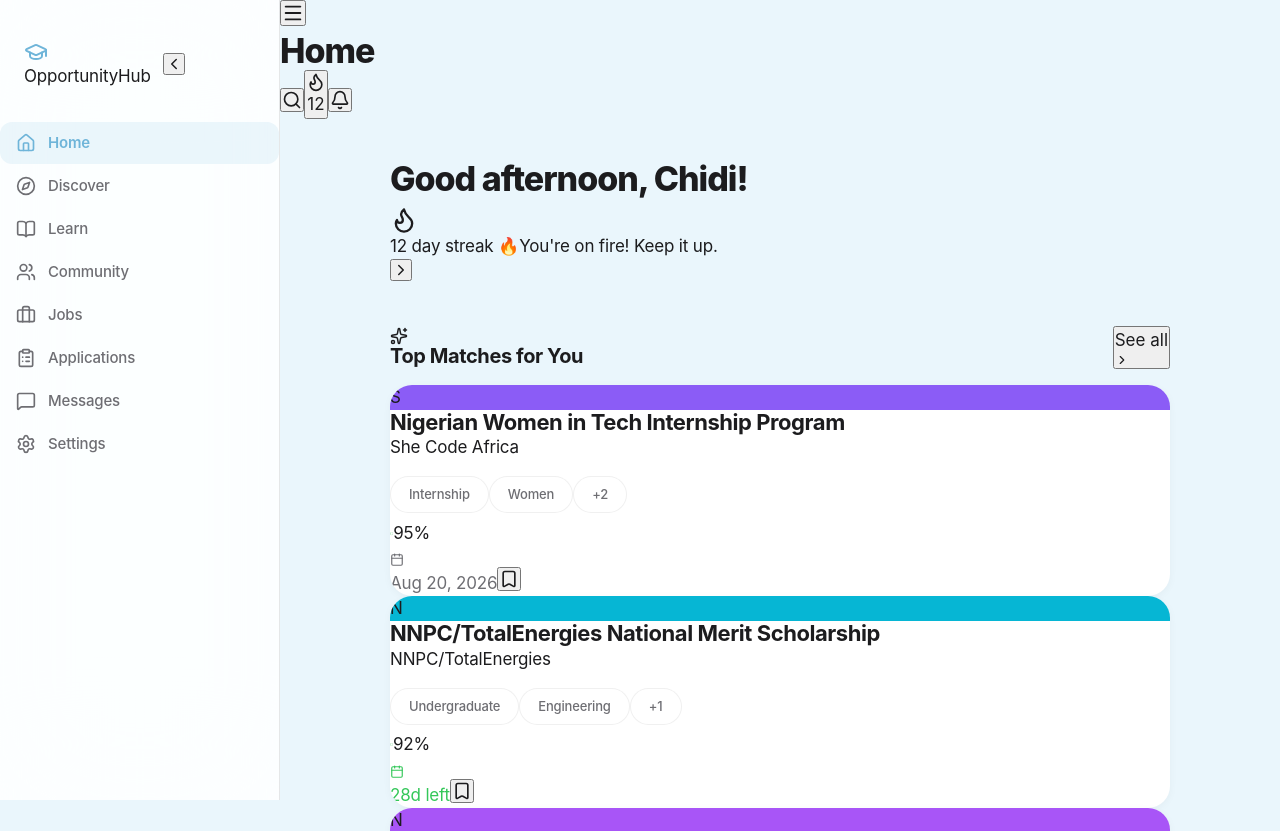
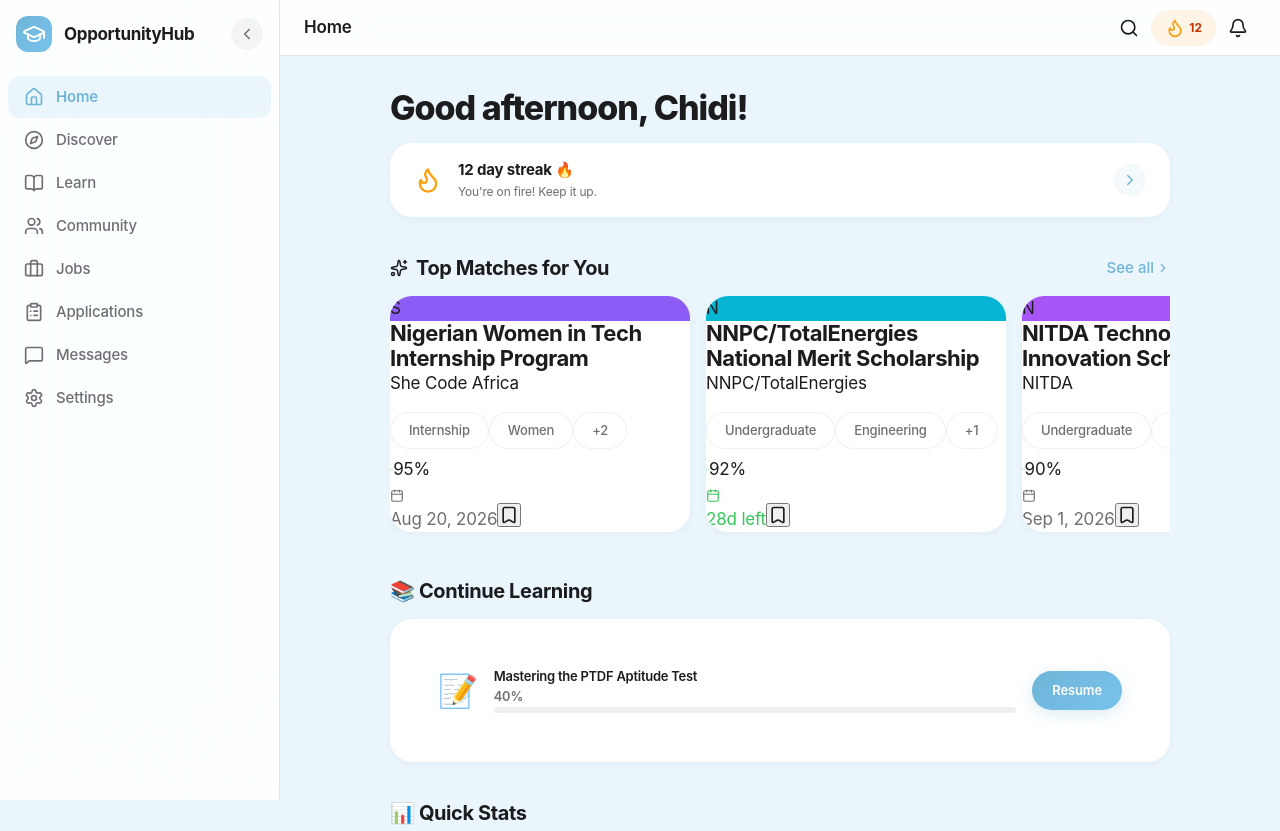
Before and after one commit to primewida/opportunity-hub, a React (Vite) app: page / in a window 1280 px wide. Shown: the top 831 px of the page. Built offline with nearby package versions, Linux system fonts and the light colour scheme.

Commit message:
Fix CSS class name alignment with JSX components (TopAppBar, SideDrawer, Modal, Dashboard, Browse)

```diff
--- a/src/components/layout/SideDrawer.css
+++ b/src/components/layout/SideDrawer.css
@@ -1,6 +1,7 @@
 /* SideDrawer — Frosted Glass Sidebar */
-.side-drawer-overlay {
-  display: none;
+
+/* Overlay for mobile */
+.side-drawer__overlay {
   position: fixed;
   inset: 0;
   background: rgba(0, 0, 0, 0.3);
@@ -9,13 +10,13 @@
   z-index: 199;
   animation: fadeIn 0.2s ease;
 }
-.side-drawer-overlay--visible { display: block; }
 
+/* Drawer */
 .side-drawer {
-  position: fixed;
+  position: sticky;
   left: 0;
   top: 0;
-  bottom: 0;
+  height: 100vh;
   width: var(--side-drawer-width);
   background: var(--glass-bg-heavy);
   backdrop-filter: blur(60px) var(--glass-saturate);
@@ -24,46 +25,92 @@
   z-index: 200;
   display: flex;
   flex-direction: column;
-  padding: var(--space-xl) 0;
   overflow-y: auto;
-  transition: transform 0.35s var(--ease-smooth), width 0.35s var(--ease-smooth);
+  transition: width 0.35s var(--ease-smooth);
 }
 
-@media (max-width: 1024px) {
-  .side-drawer { transform: translateX(-100%); }
-  .side-drawer--open { transform: translateX(0); }
+.side-drawer--collapsed {
+  width: var(--side-drawer-collapsed);
 }
 
-@media (min-width: 1025px) {
-  .side-drawer { position: sticky; height: 100vh; top: 0; }
+/* Hide on mobile, use overlay variant */
+@media (max-width: 1024px) {
+  .side-drawer:not(.side-drawer--mobile) {
+    display: none;
+  }
+}
+
+.side-drawer--mobile {
+  position: fixed;
+  z-index: 200;
+  animation: slideFromLeft 0.3s var(--ease-smooth);
+}
+
+@keyframes slideFromLeft {
+  from { transform: translateX(-100%); }
+  to { transform: translateX(0); }
 }
 
 .side-drawer__header {
-  padding: var(--space-xs) var(--space-lg) var(--space-xl);
+  padding: var(--space-md) var(--space-md) var(--space-lg);
+  display: flex;
+  align-items: center;
+  justify-content: space-between;
+  gap: var(--space-sm);
+}
+
+.side-drawer__brand {
   display: flex;
   align-items: center;
   gap: var(--space-sm);
 }
 
 .side-drawer__logo {
-  font-family: var(--font-heading);
-  font-size: var(--text-title3);
-  font-weight: 700;
-  color: var(--color-primary);
-  letter-spacing: -0.02em;
+  width: 36px;
+  height: 36px;
+  border-radius: var(--radius-sm);
+  background: var(--gradient-primary);
+  color: white;
+  display: flex;
+  align-items: center;
+  justify-content: center;
+  flex-shrink: 0;
 }
 
-.side-drawer__section {
-  padding: var(--space-xs) var(--space-sm);
+.side-drawer__brand-text {
+  font-family: var(--font-heading);
+  font-size: var(--text-body);
+  font-weight: 700;
+  color: var(--text-primary);
+  letter-spacing: -0.02em;
+  white-space: nowrap;
 }
 
-.side-drawer__section-label {
-  padding: var(--space-sm) var(--space-md);
-  font-size: var(--text-caption);
-  font-weight: 600;
-  color: var(--text-tertiary);
-  text-transform: uppercase;
-  letter-spacing: 0.04em;
+.side-drawer__toggle {
+  width: 32px;
+  height: 32px;
+  border-radius: var(--radius-full);
+  border: none;
+  background: rgba(0, 0, 0, 0.04);
+  color: var(--text-secondary);
+  display: flex;
+  align-items: center;
+  justify-content: center;
+  cursor: pointer;
+  transition: all var(--transition-fast);
+  flex-shrink: 0;
+}
+[data-theme='dark'] .side-drawer__toggle { background: rgba(255, 255, 255, 0.06); }
+.side-drawer__toggle:hover { background: rgba(0, 0, 0, 0.08); }
+.side-drawer__toggle:active { transform: scale(0.9); }
+
+.side-drawer__menu {
+  list-style: none;
+  padding: 0 var(--space-xs);
+  margin: 0;
+  display: flex;
+  flex-direction: column;
+  gap: 1px;
 }
 
 .side-drawer__item {
@@ -71,17 +118,14 @@
   align-items: center;
   gap: var(--space-sm);
   padding: 10px var(--space-md);
-  margin: 1px 0;
   border-radius: var(--radius-sm);
   color: var(--text-secondary);
   font-size: var(--text-subhead);
   font-weight: 500;
   cursor: pointer;
   transition: all var(--transition-fast);
-  border: none;
-  background: transparent;
-  width: 100%;
-  text-align: left;
+  position: relative;
+  text-decoration: none;
 }
 
 .side-drawer__item:hover {
@@ -98,28 +142,29 @@
   background: rgba(127, 195, 234, 0.12);
 }
 
-.side-drawer__item-icon {
-  width: 24px;
-  display: flex;
-  align-items: center;
-  justify-content: center;
-  flex-shrink: 0;
+.side-drawer__label {
+  white-space: nowrap;
+  overflow: hidden;
+  text-overflow: ellipsis;
 }
 
-.side-drawer__close {
+.side-drawer__active-bg {
+  display: none; /* Already using background color for active state */
+}
+
+.side-drawer--collapsed .side-drawer__item {
+  justify-content: center;
+  padding: 12px;
+}
+
+.side-drawer--collapsed .side-drawer__label {
   display: none;
-  position: absolute;
-  top: var(--space-md);
-  right: var(--space-md);
-  width: 32px;
-  height: 32px;
-  border-radius: var(--radius-full);
-  border: none;
-  background: rgba(0, 0, 0, 0.04);
-  color: var(--text-secondary);
-  cursor: pointer;
-  align-items: center;
+}
+
+.side-drawer--collapsed .side-drawer__brand-text {
+  display: none;
+}
+
+.side-drawer--collapsed .side-drawer__header {
   justify-content: center;
 }
-[data-theme='dark'] .side-drawer__close { background: rgba(255, 255, 255, 0.06); }
-@media (max-width: 1024px) { .side-drawer__close { display: flex; } }
--- a/src/components/layout/TopAppBar.css
+++ b/src/components/layout/TopAppBar.css
@@ -1,10 +1,11 @@
 /* TopAppBar — Frosted Translucent */
-.top-app-bar {
+.top-bar {
   position: sticky;
   top: 0;
   z-index: 50;
   display: flex;
   align-items: center;
+  justify-content: space-between;
   gap: var(--space-md);
   padding: var(--space-sm) var(--space-lg);
   height: var(--nav-height);
@@ -15,8 +16,21 @@
   transition: all var(--transition-normal);
 }
 
-.top-app-bar__title {
+.top-bar__left {
+  display: flex;
+  align-items: center;
+  gap: var(--space-sm);
   flex: 1;
+  min-width: 0;
+}
+
+.top-bar__right {
+  display: flex;
+  align-items: center;
+  gap: var(--space-2xs);
+}
+
+.top-bar__title {
   font-family: var(--font-heading);
   font-size: var(--text-body);
   font-weight: 600;
@@ -25,15 +39,30 @@
   white-space: nowrap;
   overflow: hidden;
   text-overflow: ellipsis;
+  margin: 0;
 }
 
-.top-app-bar__actions {
+.top-bar__menu-btn {
+  width: 36px;
+  height: 36px;
+  border-radius: var(--radius-full);
+  border: none;
+  background: transparent;
+  color: var(--text-primary);
   display: flex;
   align-items: center;
-  gap: var(--space-2xs);
+  justify-content: center;
+  cursor: pointer;
+  transition: all var(--transition-fast);
 }
+.top-bar__menu-btn:hover { background: rgba(0, 0, 0, 0.04); }
+[data-theme='dark'] .top-bar__menu-btn:hover { background: rgba(255, 255, 255, 0.06); }
+.top-bar__menu-btn:active { transform: scale(0.9); transition: transform 80ms ease; }
 
-.top-app-bar__btn {
+.hide-desktop {}
+@media (min-width: 1025px) { .hide-desktop { display: none; } }
+
+.top-bar__action {
   width: 36px;
   height: 36px;
   border-radius: var(--radius-full);
@@ -47,20 +76,12 @@
   transition: all var(--transition-fast);
   position: relative;
 }
+.top-bar__action:hover { background: rgba(0, 0, 0, 0.04); }
+[data-theme='dark'] .top-bar__action:hover { background: rgba(255, 255, 255, 0.06); }
+.top-bar__action:active { transform: scale(0.9); transition: transform 80ms ease; }
 
-.top-app-bar__btn:hover {
-  background: rgba(0, 0, 0, 0.04);
-}
-[data-theme='dark'] .top-app-bar__btn:hover {
-  background: rgba(255, 255, 255, 0.06);
-}
-
-.top-app-bar__btn:active {
-  transform: scale(0.9);
-  transition: transform 80ms ease;
-}
-
-.top-app-bar__streak {
+.top-bar__streak {
+  width: auto;
   display: flex;
   align-items: center;
   gap: 4px;
@@ -71,21 +92,33 @@
   font-weight: 600;
   color: #C93400;
 }
-[data-theme='dark'] .top-app-bar__streak { color: var(--color-warning); }
+[data-theme='dark'] .top-bar__streak { color: var(--color-warning); }
+.top-bar__streak .streak-flame { color: var(--color-warning); }
+.top-bar__streak-count {
+  font-family: var(--font-heading);
+  font-weight: 700;
+}
 
-.top-app-bar__badge {
+.top-bar__badge {
   position: absolute;
-  top: 4px;
-  right: 4px;
-  width: 8px;
-  height: 8px;
-  border-radius: 50%;
+  top: 2px;
+  right: 2px;
+  min-width: 18px;
+  height: 18px;
+  border-radius: var(--radius-full);
   background: var(--color-error);
+  color: white;
+  font-size: 10px;
+  font-weight: 700;
+  display: flex;
+  align-items: center;
+  justify-content: center;
+  padding: 0 4px;
   border: 2px solid var(--bg-surface);
 }
 
 @media (max-width: 1024px) {
-  .top-app-bar {
+  .top-bar {
     padding: var(--space-sm) var(--space-md);
   }
 }
--- a/src/components/ui/Modal.css
+++ b/src/components/ui/Modal.css
@@ -7,45 +7,52 @@
   -webkit-backdrop-filter: blur(8px);
   z-index: 500;
   display: flex;
-  align-items: flex-end;
+  align-items: center;
   justify-content: center;
-  animation: fadeIn 0.2s ease;
 }
 
-@media (min-width: 641px) {
-  .modal-overlay { align-items: center; }
+/* Desktop */
+.modal-container--desktop {
+  background: var(--bg-surface);
+  border-radius: var(--radius-xl);
+  max-height: 85vh;
+  width: 100%;
+  overflow-y: auto;
+  box-shadow: var(--shadow-xl);
 }
 
-.modal {
-  background: var(--bg-surface);
-  border-radius: var(--radius-xl) var(--radius-xl) 0 0;
-  max-height: 90vh;
-  max-height: 90dvh;
-  width: 100%;
-  overflow-y: auto;
-  animation: slideUp 0.4s var(--spring);
-  position: relative;
+.modal-container--mobile {
+  display: none;
 }
 
-@media (min-width: 641px) {
-  .modal {
-    border-radius: var(--radius-xl);
-    max-width: 520px;
-    animation: scaleIn 0.35s var(--spring);
+@media (max-width: 640px) {
+  .modal-overlay {
+    align-items: flex-end;
+  }
+  .modal-container--desktop {
+    display: none;
+  }
+  .modal-container--mobile {
+    display: block;
+    background: var(--bg-surface);
+    border-radius: var(--radius-xl) var(--radius-xl) 0 0;
+    max-height: 90vh;
+    max-height: 90dvh;
+    width: 100%;
+    overflow-y: auto;
   }
 }
 
-.modal__drag-handle {
+.modal-handle {
   width: 36px;
   height: 5px;
   background: rgba(0, 0, 0, 0.12);
   border-radius: var(--radius-full);
   margin: var(--space-sm) auto var(--space-xs);
 }
-[data-theme='dark'] .modal__drag-handle { background: rgba(255, 255, 255, 0.15); }
-@media (min-width: 641px) { .modal__drag-handle { display: none; } }
+[data-theme='dark'] .modal-handle { background: rgba(255, 255, 255, 0.15); }
 
-.modal__header {
+.modal-header {
   display: flex;
   align-items: center;
   justify-content: space-between;
@@ -53,15 +60,16 @@
   border-bottom: 0.5px solid var(--separator);
 }
 
-.modal__title {
+.modal-title {
   font-family: var(--font-heading);
   font-size: var(--text-body);
   font-weight: 600;
   color: var(--text-primary);
   letter-spacing: -0.01em;
+  margin: 0;
 }
 
-.modal__close {
+.modal-close {
   width: 30px;
   height: 30px;
   border-radius: var(--radius-full);
@@ -74,15 +82,15 @@
   cursor: pointer;
   transition: all var(--transition-fast);
 }
-[data-theme='dark'] .modal__close { background: rgba(255, 255, 255, 0.08); }
-.modal__close:hover { background: rgba(0, 0, 0, 0.1); }
-.modal__close:active { transform: scale(0.9); }
+[data-theme='dark'] .modal-close { background: rgba(255, 255, 255, 0.08); }
+.modal-close:hover { background: rgba(0, 0, 0, 0.1); }
+.modal-close:active { transform: scale(0.9); }
 
-.modal__body {
+.modal-body {
   padding: var(--space-lg);
 }
 
-.modal__footer {
+.modal-footer {
   padding: var(--space-md) var(--space-lg) var(--space-xl);
   display: flex;
   gap: var(--space-sm);
--- a/src/pages/Dashboard.css
+++ b/src/pages/Dashboard.css
@@ -1,33 +1,48 @@
 /* Dashboard — Apple Home */
 .dashboard { display: flex; flex-direction: column; gap: var(--space-2xl); animation: fadeIn 0.4s var(--ease-smooth); }
-.dashboard__greeting { padding: var(--space-xs) 0; }
-.dashboard__greeting-text { font-size: var(--text-subhead); color: var(--text-secondary); margin: 0; font-weight: 500; }
-.dashboard__greeting-name { font-family: var(--font-heading); font-size: var(--text-large-title); font-weight: 800; letter-spacing: -0.03em; color: var(--text-primary); margin: var(--space-2xs) 0 0; }
-.dashboard__stats { display: grid; grid-template-columns: repeat(auto-fit, minmax(150px, 1fr)); gap: var(--space-md); }
-.dashboard__stat-card { background: var(--bg-surface); border-radius: var(--radius-lg); padding: var(--space-lg); box-shadow: var(--shadow-sm); display: flex; flex-direction: column; gap: var(--space-sm); transition: all var(--transition-normal); }
-.dashboard__stat-card:hover { transform: translateY(-2px); box-shadow: var(--shadow-md); }
-.dashboard__stat-icon { width: 40px; height: 40px; border-radius: var(--radius-sm); display: flex; align-items: center; justify-content: center; font-size: 20px; }
-.dashboard__stat-value { font-family: var(--font-heading); font-size: var(--text-title2); font-weight: 700; letter-spacing: -0.02em; color: var(--text-primary); margin: 0; }
-.dashboard__stat-label { font-size: var(--text-caption); color: var(--text-secondary); margin: 0; font-weight: 500; }
+
+/* Hero / Greeting */
+.dashboard__hero { display: flex; flex-direction: column; gap: var(--space-md); }
+.dashboard__greeting { font-family: var(--font-heading); font-size: var(--text-large-title); font-weight: 800; letter-spacing: -0.03em; color: var(--text-primary); margin: 0; }
+
+/* Streak card */
+.dashboard__streak-card { display: flex; align-items: center; gap: var(--space-md); padding: var(--space-md) var(--space-lg); background: var(--bg-surface); border-radius: var(--radius-lg); box-shadow: var(--shadow-sm); }
+.dashboard__streak-icon { color: var(--color-warning); flex-shrink: 0; }
+.dashboard__streak-info { flex: 1; display: flex; flex-direction: column; gap: 2px; }
+.dashboard__streak-count { font-family: var(--font-heading); font-size: var(--text-subhead); font-weight: 700; color: var(--text-primary); }
+.dashboard__streak-text { font-size: var(--text-caption); color: var(--text-secondary); }
+.dashboard__streak-btn { width: 32px; height: 32px; border-radius: var(--radius-full); border: none; background: rgba(111,181,217,0.08); color: var(--color-primary); display: flex; align-items: center; justify-content: center; cursor: pointer; flex-shrink: 0; transition: all var(--transition-fast); }
+.dashboard__streak-btn:hover { background: rgba(111,181,217,0.15); }
+.dashboard__streak-btn:active { transform: scale(0.9); }
+
+/* Sections */
 .dashboard__section { display: flex; flex-direction: column; gap: var(--space-md); }
 .dashboard__section-header { display: flex; align-items: center; justify-content: space-between; }
-.dashboard__section-title { font-family: var(--font-heading); font-size: var(--text-title3); font-weight: 700; letter-spacing: -0.02em; color: var(--text-primary); margin: 0; }
-.dashboard__section-link { font-size: var(--text-subhead); font-weight: 500; color: var(--color-primary); cursor: pointer; display: flex; align-items: center; gap: 4px; }
-.dashboard__quick-actions { display: flex; gap: var(--space-sm); overflow-x: auto; padding-bottom: var(--space-xs); -ms-overflow-style: none; scrollbar-width: none; }
-.dashboard__quick-actions::-webkit-scrollbar { display: none; }
-.dashboard__quick-action { flex-shrink: 0; display: flex; flex-direction: column; align-items: center; gap: var(--space-xs); padding: var(--space-md) var(--space-lg); background: var(--bg-surface); border-radius: var(--radius-lg); box-shadow: var(--shadow-xs); cursor: pointer; transition: all var(--transition-fast); min-width: 88px; border: none; }
-.dashboard__quick-action:hover { transform: translateY(-2px); box-shadow: var(--shadow-sm); }
-.dashboard__quick-action:active { transform: scale(0.95); }
-.dashboard__quick-action-icon { width: 44px; height: 44px; border-radius: var(--radius-md); display: flex; align-items: center; justify-content: center; font-size: 22px; }
-.dashboard__quick-action-label { font-size: var(--text-caption); font-weight: 600; color: var(--text-primary); text-align: center; white-space: nowrap; }
-.dashboard__opps-scroll { display: flex; gap: var(--space-md); overflow-x: auto; padding-bottom: var(--space-xs); -ms-overflow-style: none; scrollbar-width: none; }
-.dashboard__opps-scroll::-webkit-scrollbar { display: none; }
-.dashboard__opps-scroll > * { flex-shrink: 0; width: 300px; }
-.dashboard__continue { display: flex; flex-direction: column; gap: var(--space-sm); }
-.dashboard__continue-item { display: flex; align-items: center; gap: var(--space-md); padding: var(--space-md) var(--space-lg); background: var(--bg-surface); border-radius: var(--radius-lg); box-shadow: var(--shadow-xs); cursor: pointer; transition: all var(--transition-fast); }
-.dashboard__continue-item:hover { box-shadow: var(--shadow-sm); }
-.dashboard__continue-item:active { transform: scale(0.98); }
-.dashboard__continue-icon { font-size: 24px; flex-shrink: 0; }
-.dashboard__continue-info { flex: 1; min-width: 0; }
-.dashboard__continue-title { font-size: var(--text-subhead); font-weight: 600; color: var(--text-primary); margin: 0; }
-.dashboard__continue-meta { font-size: var(--text-caption); color: var(--text-secondary); margin: 2px 0 0; }
+.dashboard__section-title { font-family: var(--font-heading); font-size: var(--text-title3); font-weight: 700; letter-spacing: -0.02em; color: var(--text-primary); margin: 0; display: flex; align-items: center; gap: var(--space-xs); }
+.dashboard__see-all { display: flex; align-items: center; gap: 2px; font-size: var(--text-subhead); font-weight: 500; color: var(--color-primary); cursor: pointer; background: none; border: none; }
+.dashboard__see-all:hover { opacity: 0.7; }
+
+/* Scroll row */
+.dashboard__scroll-row { display: flex; gap: var(--space-md); overflow-x: auto; padding-bottom: var(--space-xs); -ms-overflow-style: none; scrollbar-width: none; }
+.dashboard__scroll-row::-webkit-scrollbar { display: none; }
+.dashboard__scroll-item { flex-shrink: 0; width: 300px; }
+
+/* Stats grid */
+.dashboard__stats-grid { display: grid; grid-template-columns: repeat(auto-fit, minmax(140px, 1fr)); gap: var(--space-md); }
+.dashboard__stat-card { background: var(--bg-surface); border-radius: var(--radius-lg); padding: var(--space-lg); box-shadow: var(--shadow-sm); display: flex; flex-direction: column; gap: var(--space-xs); border-left: 3px solid transparent; transition: all var(--transition-normal); }
+.dashboard__stat-card:hover { transform: translateY(-2px); box-shadow: var(--shadow-md); }
+.dashboard__stat-number { font-family: var(--font-heading); font-size: var(--text-title2); font-weight: 700; letter-spacing: -0.02em; color: var(--text-primary); }
+.dashboard__stat-label { font-size: var(--text-caption); color: var(--text-secondary); font-weight: 500; }
+
+/* Community posts */
+.dashboard__community-post { display: flex; gap: var(--space-md); padding: var(--space-md); background: var(--bg-surface); border-radius: var(--radius-lg); box-shadow: var(--shadow-xs); cursor: pointer; transition: all var(--transition-fast); margin-bottom: var(--space-sm); }
+.dashboard__community-post:hover { box-shadow: var(--shadow-sm); }
+.dashboard__community-post:active { transform: scale(0.98); }
+.dashboard__post-avatar { width: 40px; height: 40px; border-radius: var(--radius-full); background: var(--gradient-primary); color: white; display: flex; align-items: center; justify-content: center; font-size: var(--text-caption); font-weight: 700; flex-shrink: 0; }
+.dashboard__post-content { flex: 1; min-width: 0; display: flex; flex-direction: column; gap: 4px; }
+.dashboard__post-author { font-family: var(--font-heading); font-size: var(--text-footnote); font-weight: 600; color: var(--text-primary); }
+.dashboard__post-text { font-size: var(--text-footnote); color: var(--text-secondary); margin: 0; line-height: 1.45; display: -webkit-box; -webkit-line-clamp: 2; -webkit-box-orient: vertical; overflow: hidden; }
+.dashboard__post-meta { font-size: var(--text-caption2); color: var(--text-tertiary); }
+
+/* Feed */
+.dashboard__feed { display: flex; flex-direction: column; gap: var(--space-sm); }
```
Also changed, not shown: src/pages/BrowseOpportunities.css (+16 -4 lines).
